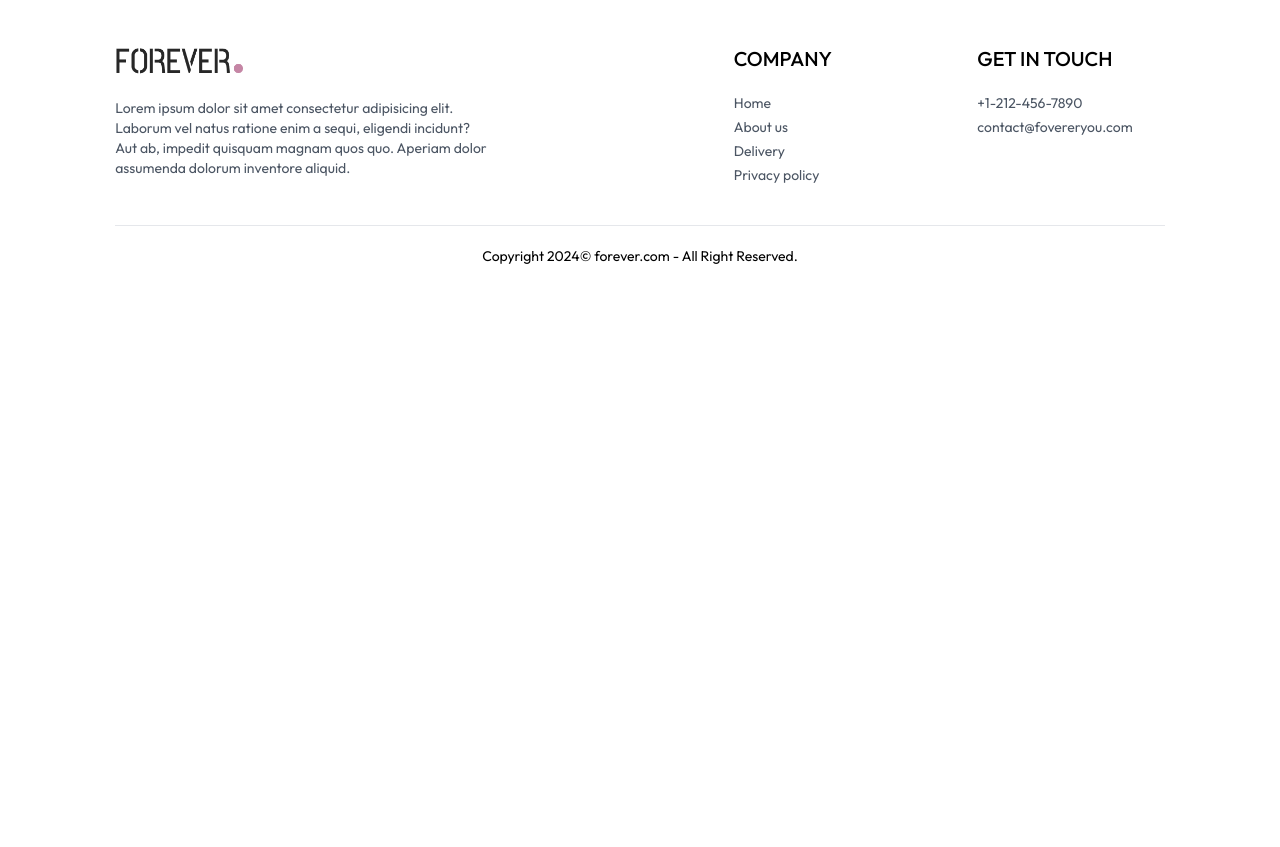
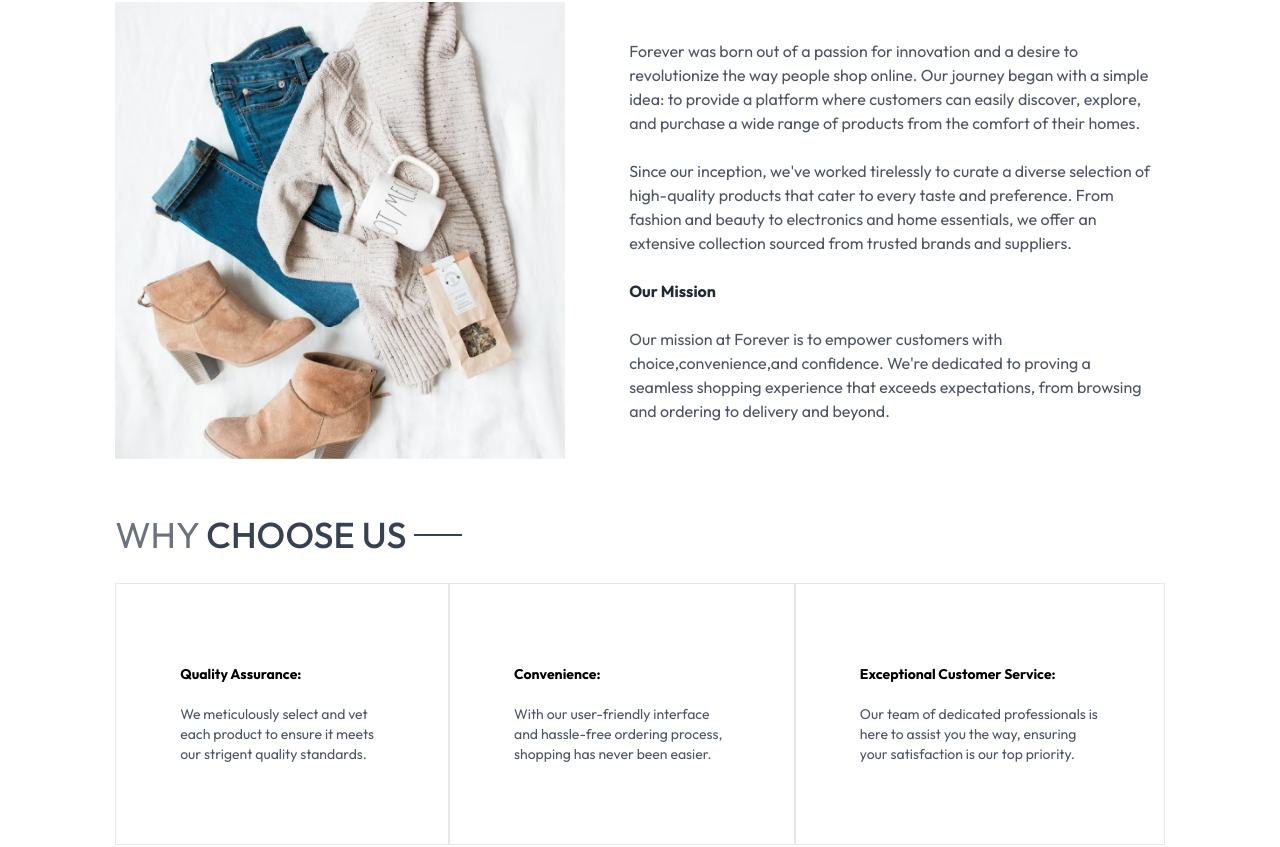
Before and after one commit to mppassos/my-ecommerce-app, a React app: page /about in a window 1280 px wide. Shown: the part 196-1043 px from the top of the page. Before the commit the page ends 800 px from the top, so only its background shows below. Built offline with nearby package versions, Linux system fonts and the light colour scheme; the HTML template or start-up script is replaced by a standard one.

Commit message:
Create Login, Contact , About Page

```diff
--- a/src/components/Login.jsx
+++ /dev/null
@@ -1,45 +0,0 @@
-import  { useState } from "react";
-import { useNavigate } from "react-router-dom";
-
-const Login = () => {
-  const [email, setEmail] = useState("");
-  const [password, setPassword] = useState("");
-  const navigate = useNavigate();
-
-  const isValidEmail = (email) => /\S+@\S+\.\S+/.test(email);
-  const isValidPassword = (password) => password.length >= 8;
-
-  const handleSubmit = (e) => {
-    e.preventDefault();
-    if (isValidEmail(email) && isValidPassword(password)) {
-      navigate("/products");
-    }
-  };
-
-  return (
-    <form onSubmit={handleSubmit}>
-      <input
-        type="email"
-        placeholder="Email"
-        value={email}
-        onChange={(e) => setEmail(e.target.value)}
-        required
-      />
-      <input
-        type="password"
-        placeholder="Senha"
-        value={password}
-        onChange={(e) => setPassword(e.target.value)}
-        required
-      />
-      <button
-        type="submit"
-        disabled={!isValidEmail(email) || !isValidPassword(password)}
-      >
-        Login
-      </button>
-    </form>
-  );
-};
-
-export default Login;
--- a/src/components/Navbar.jsx
+++ b/src/components/Navbar.jsx
@@ -42,11 +42,13 @@
         />
 
         <div className="group relative">
-          <img
-            src={assets.profile_icon}
-            className="w-5 cursor-pointer"
-            alt=""
-          />
+          <Link to="/login">
+            <img
+              src={assets.profile_icon}
+              className="w-5 cursor-pointer"
+              alt=""
+            />
+          </Link>
           <div className="absolute right-0 pt-4 hidden group-hover:block">
             <div className="flex flex-col gap-2 w-36 py-3 px-5 bg-slate-100 text-gray-500 rounded">
               <p className="cursor-pointer hover:text-black">My Profile</p>
--- a/src/components/Products.jsx
+++ /dev/null
@@ -1,45 +0,0 @@
-import { useEffect, useState, useContext } from "react";
-import { Link } from "react-router-dom";
-
-const Products = () => {
-  const [products, setProducts] = useState([]);
-  const { cart, addToCart } = useContext();
-
-  useEffect(() => {
-    const fetchProducts = async () => {
-      const response = await fetch("https://fakestoreapi.com/products");
-      const data = await response.json();
-      setProducts(data);
-    };
-    fetchProducts();
-  }, []);
-
-  const totalPrice = cart.reduce(
-    (total, item) => total + item.price * item.quantity,
-    0
-  );
-
-  return (
-    <div>
-      <h1>Produtos</h1>
-      <div>
-        {products.map((product) => (
-          <div key={product.id}>
-            <Link to={`/products/${product.id}`}>
-              <img src={product.image} alt={product.title} />
-              <h2>{product.title}</h2>
-              <p>${product.price}</p>
-            </Link>
-            <button onClick={() => addToCart(product)}>
-              Adicionar ao Carrinho
-            </button>
-          </div>
-        ))}
-      </div>
-      <h2>Total: ${totalPrice.toFixed(2)}</h2>
-      <Link to="/checkout">Checkout</Link>
-    </div>
-  );
-};
-
-export default Products;
--- a/src/pages/About.jsx
+++ b/src/pages/About.jsx
@@ -1,5 +1,73 @@
+import Title from "../components/Title";
+import NewsletterBox from "../components/NewsletterBox";
+import { assets } from "../assets/assets";
+
 const About = () => {
-  return <div></div>;
+  return (
+    <div>
+      <div className="text-2xl text-center pt-8 border-t">
+        <Title text1={"ABOUT"} text2={"US"} />
+      </div>
+
+      <div className="my-10 flex flex-col md:flex-row gap-16">
+        <img
+          className="w-full md:max-w-[450px]"
+          src={assets.about_img}
+          alt=""
+        />
+        <div className="flex flex-col justify-center gap-6 md:w-2/4 text-gray-600">
+          <p>
+            Forever was born out of a passion for innovation and a desire to
+            revolutionize the way people shop online. Our journey began with a
+            simple idea: to provide a platform where customers can easily
+            discover, explore, and purchase a wide range of products from the
+            comfort of their homes.
+          </p>
+          <p>
+            Since our inception, we&apos;ve worked tirelessly to curate a
+            diverse selection of high-quality products that cater to every taste
+            and preference. From fashion and beauty to electronics and home
+            essentials, we offer an extensive collection sourced from trusted
+            brands and suppliers.
+          </p>
+          <b className="text-gray-800">Our Mission</b>
+          <p>
+            Our mission at Forever is to empower customers with
+            choice,convenience,and confidence. We&apos;re dedicated to proving a
+            seamless shopping experience that exceeds expectations, from
+            browsing and ordering to delivery and beyond.
+          </p>
+        </div>
+      </div>
+      <div className="text-4xl py-4">
+        <Title text1={"WHY"} text2={"CHOOSE US"} />
+      </div>
+      <div className="flex flex-col md:flex-row text-sm mb-20">
+        <div className="border px-10 md:px-16 py-8 sm:py-20 flex flex-col gap-5">
+          <b>Quality Assurance:</b>
+          <p className="text-gray-600">
+            We meticulously select and vet each product to ensure it meets our
+            strigent quality standards.{" "}
+          </p>
+        </div>
+        <div className="border px-10 md:px-16 py-8 sm:py-20 flex flex-col gap-5">
+          <b>Convenience:</b>
+          <p className="text-gray-600">
+            With our user-friendly interface and hassle-free ordering process,
+            shopping has never been easier.
+          </p>
+        </div>
+        <div className="border px-10 md:px-16 py-8 sm:py-20 flex flex-col gap-5">
+          <b>Exceptional Customer Service:</b>
+          <p className="text-gray-600">
+            Our team of dedicated professionals is here to assist you the way,
+            ensuring your satisfaction is our top priority.{" "}
+          </p>
+        </div>
+      </div>
+      <NewsletterBox />
+    </div>
+  );
 };
 
 export default About;
--- a/src/pages/Contact.jsx
+++ b/src/pages/Contact.jsx
@@ -1,5 +1,41 @@
+import Title from "../components/Title";
+import { assets } from "../assets/assets";
+import NewsletterBox from "../components/NewsletterBox";
+
 const Contact = () => {
-  return <div></div>;
+  return (
+    <div>
+      <div className="text-center text-2xl pt-10 border-t">
+        <Title text1={"CONTACT"} text2={"US"} />
+      </div>
+      <div className="my-10 flex flex-col justify-center md:flex-row gap-10 mb-28">
+        <img
+          className="w-full md:max-w-8-[480px]"
+          src={assets.contact_img}
+          alt=""
+        />
+        <div className="flex flex-col justify-center items-start gap-6">
+          <p className="font-semibold text-xl text-gray-600">Our Store</p>
+          <p className="text-gray-500">
+            54709 Willms Station <br /> Suite 350, Washington,USA
+          </p>
+          <p className="text-gray-500">
+            Tel: (415) 555-0132 <br /> Email: admin@foverer.com
+          </p>
+          <p className="font-semibold text-xl text-gray-600">
+            Careers at Forever
+          </p>
+          <p className="text-gray-500">
+            Learn more about our teams and job openings.
+          </p>
+          <button className="border border-black px-8 py-4 text-sm hover:bg-black hover:text-white transition-all duration-500">
+            Explore Jobs
+          </button>
+        </div>
+      </div>
+      <NewsletterBox />
+    </div>
+  );
 };
 
 export default Contact;
--- a/src/pages/Login.jsx
+++ b/src/pages/Login.jsx
@@ -1,5 +1,83 @@
+import { useState } from "react";
+import { useNavigate } from "react-router-dom";
+import { toast } from "react-toastify";
+
 const Login = () => {
-  return <div></div>;
+  const [currentState, setCurrentState] = useState("Sign Up");
+  const [email, setEmail] = useState("");
+  const [password, setPassword] = useState("");
+  const navigate = useNavigate();
+
+  const isValidEmail = (email) => /\S+@\S+\.\S+/.test(email);
+  const isValidPassword = (password) => password.length >= 8;
+
+  const onSubmitHandle = async (event) => {
+    event.preventDefault();
+    if (isValidEmail(email) && isValidPassword(password)) {
+      navigate("/");
+    } else {
+      toast.error(
+        "Por favor, insira um email válido e uma senha com pelo menos 8 caracteres."
+      );
+    }
+  };
+
+  return (
+    <form
+      onSubmit={onSubmitHandle}
+      className="flex flex-col items-center w-[90%] sm:max-w-96 m-auto mt-14 gap-4 text-gray-800"
+    >
+      <div className="inline-flex items-center gap-2 mb-2 mt-10">
+        <p className="prata-regular text-3xl">{currentState}</p>
+        <hr className="border-none h-[1.5px] w-8 bg-gray-800" />
+      </div>
+      {currentState === "Login" ? null : (
+        <input
+          type="text"
+          className="w-full px-3 py-2 border border-gray-800"
+          placeholder="Name"
+          required
+        />
+      )}
+      <input
+        type="email"
+        className="w-full px-3 py-2 border border-gray-800"
+        placeholder="Email"
+        value={email}
+        onChange={(e) => setEmail(e.target.value)}
+        required
+      />
+      <input
+        type="password"
+        className="w-full px-3 py-2 border border-gray-800"
+        placeholder="Password"
+        value={password}
+        onChange={(e) => setPassword(e.target.value)}
+        required
+      />
+      <div className="w-full flex justify-between text-sm mt-[-8px]">
+        <p className="cursor-pointer">Forgot your password?</p>
+        {currentState === "Login" ? (
+          <p
+            onClick={() => setCurrentState("Sign Up")}
+            className="cursor-pointer"
+          >
+            Create account
+          </p>
+        ) : (
+          <p
+            onClick={() => setCurrentState("Login")}
+            className="cursor-pointer"
+          >
+            Login Here
+          </p>
+        )}
+      </div>
+      <button className="bg-black text-white font-light px-8 mt-4">
+        {currentState === "Login" ? "Sign In" : "Sign Up"}
+      </button>
+    </form>
+  );
 };
 
 export default Login;
```
